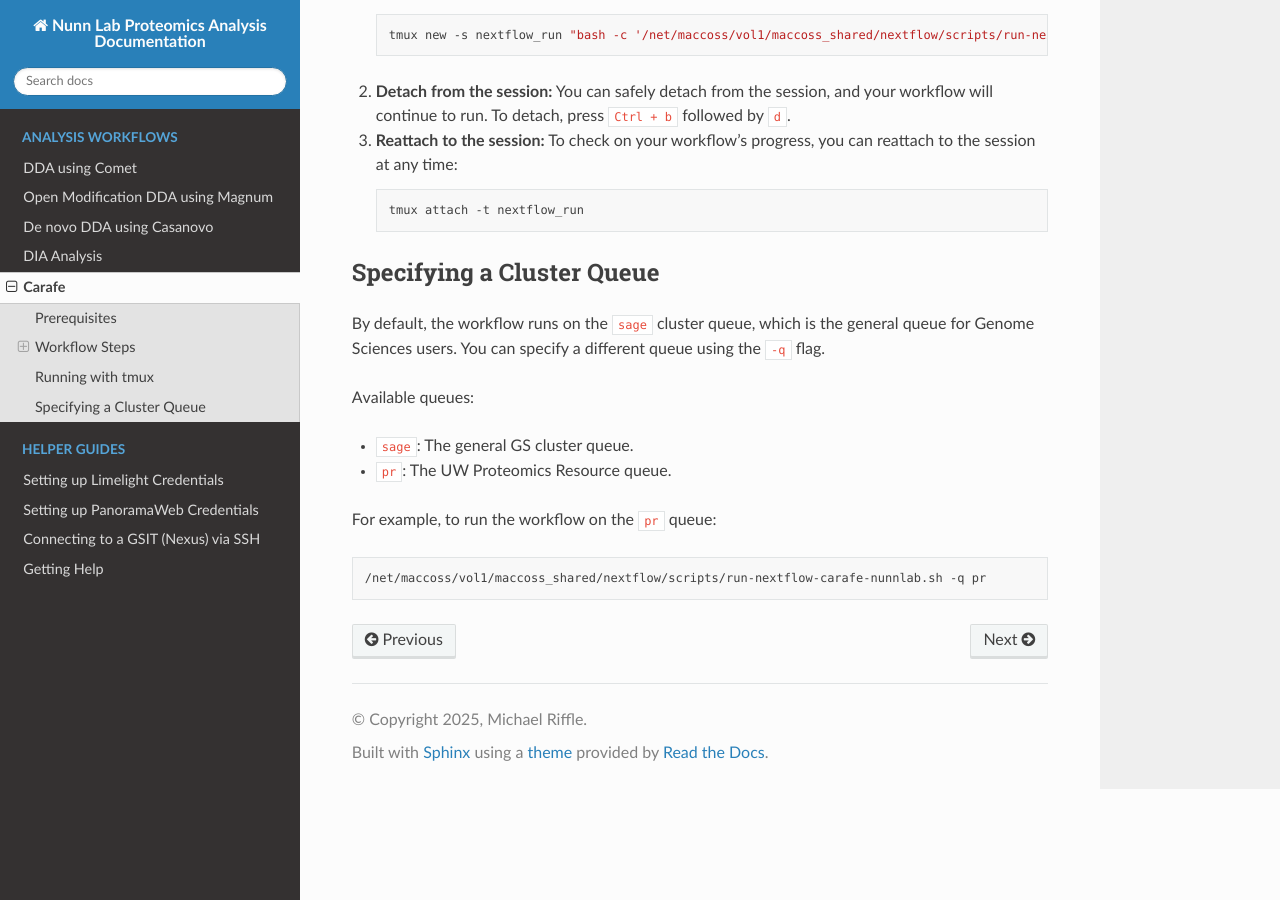
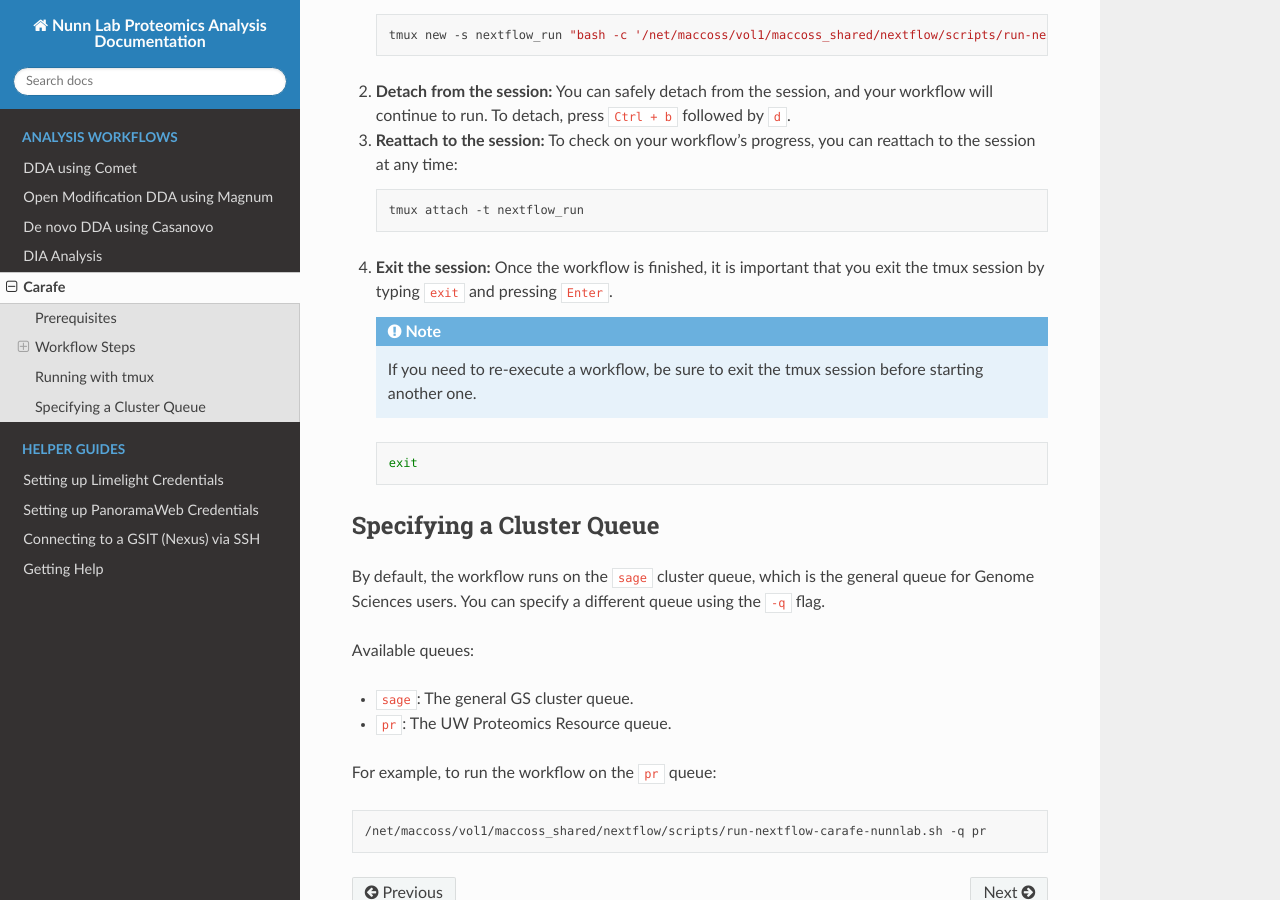
Before and after one commit to Nunn-Lab-UW/proteomics-analysis-documentation, a Sphinx documentation site: the page built from docs/carafe.rst, in a window 1280 px wide and 900 px high, scrolled down 1466 px. Built offline with Sphinx 7.4.7 and the Read the Docs theme 3.1.0, drawn with Linux system fonts in a browser that asks for light colours.

Commit message:
emphasize importance of ending tmux session

```diff
--- a/docs/carafe.rst
+++ b/docs/carafe.rst
@@ -81,6 +81,16 @@ It is highly recommended to run long processes like this workflow inside a `tmux
 
       tmux attach -t nextflow_run
 
+4. **Exit the session:**
+   Once the workflow is finished, it is important that you exit the tmux session by typing ``exit`` and pressing ``Enter``.
+
+   .. note::
+      If you need to re-execute a workflow, be sure to exit the tmux session before starting another one.
+
+   .. code-block:: bash
+
+      exit
+
 Specifying a Cluster Queue
 --------------------------
 
```
Also changed, not shown: docs/dda_casanovo.rst (+10 -0 lines), docs/dda_comet.rst (+10 -0 lines), docs/dia_analysis.rst (+10 -0 lines).
